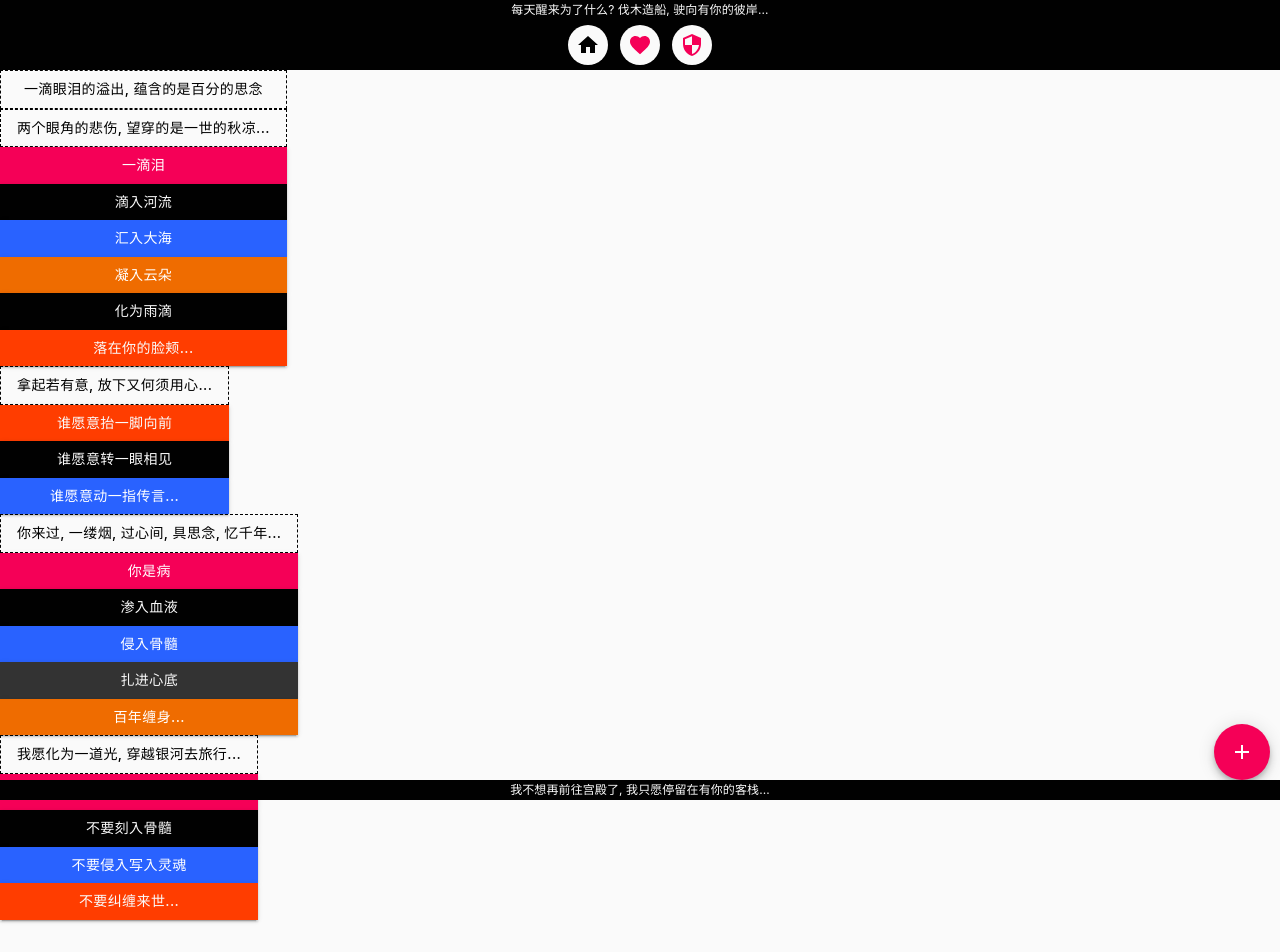
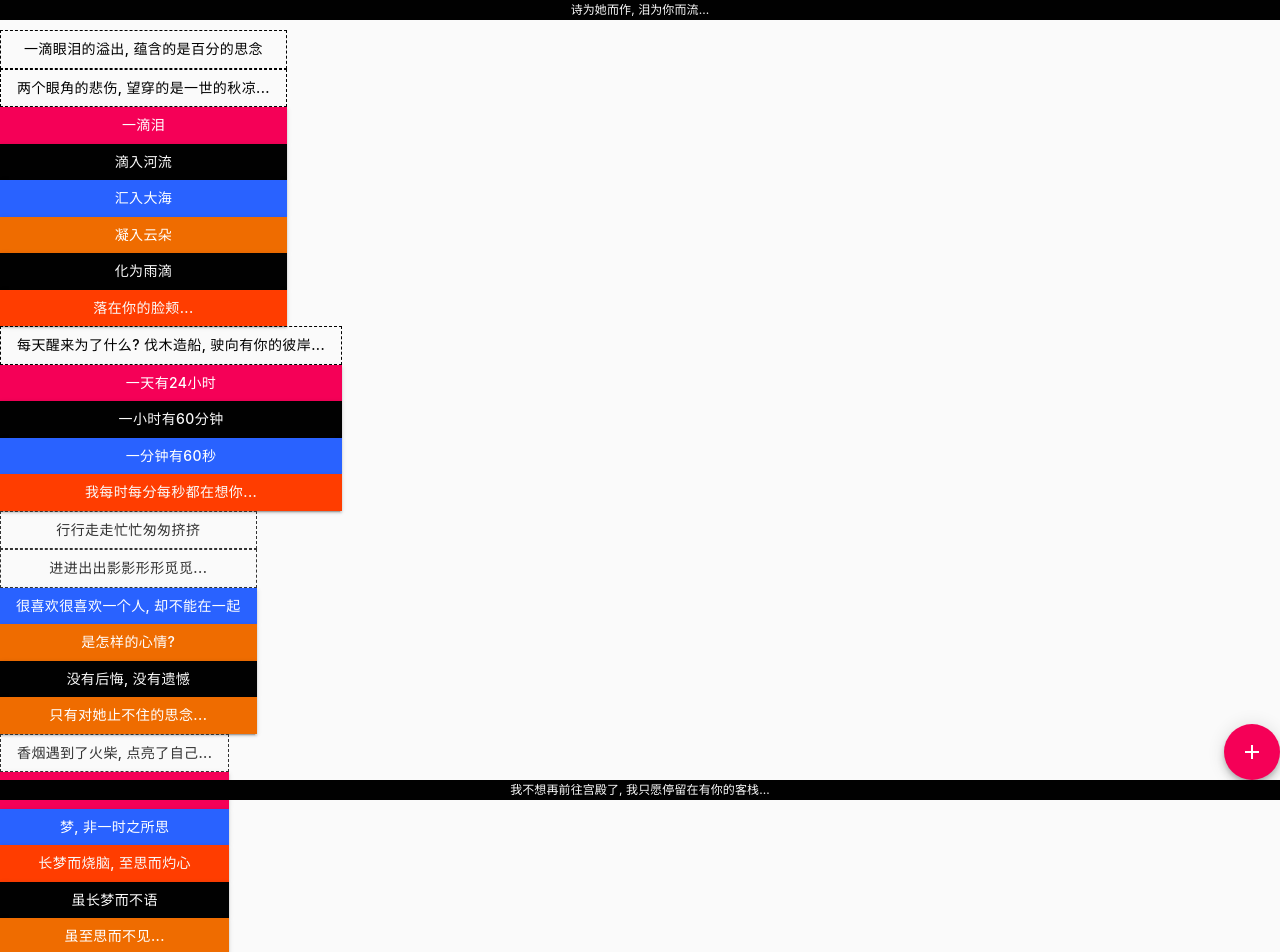
Before and after one commit to w-lianfu/react-miss, a React app: page /#/home in a window 1280 px wide. Before the commit this address led to /#/home. Shown: the top 952 px of the page. Built offline with nearby package versions, Linux system fonts and the light colour scheme.

Commit message:
update home page

```diff
--- a/src/component/app-top/index.tsx
+++ b/src/component/app-top/index.tsx
@@ -30,7 +30,7 @@ const AppTop = (props: IProps, state: IState) => {
   }, []);
 
   return (
-    <DBox>每天醒来为了什么? 伐木造船, 驶向有你的彼岸...</DBox>
+    <DBox>诗为她而作, 泪为你而流...</DBox>
   );
 };
 
--- a/src/container/app-box.tsx
+++ b/src/container/app-box.tsx
@@ -15,7 +15,9 @@ const DPaper = styled(Paper)({
   position: 'relative',
   display: 'flex',
   width: '100%',
+  marginTop: `${Size.appTop}rem`,
   marginBottom: `${Size.appStatus}rem`,
+  padding: '1rem 0',
 });
 
 const AppBox = (props: IProps, state: IState) => {
--- a/src/container/app-dial.tsx
+++ b/src/container/app-dial.tsx
@@ -20,7 +20,7 @@ interface IState {}
 const DStack = styled(Stack)({
   position: 'fixed',
   bottom: `${Size.appStatus}rem`,
-  right: '1rem',
+  right: 0,
   display: 'flex',
 });
 
--- a/src/container/app-page.tsx
+++ b/src/container/app-page.tsx
@@ -10,9 +10,6 @@ import AppLeft from '@comp/app-left/index';
 import AppRight from '@comp/app-right/index';
 import AppNav from '@comp/app-nav/index';
 import Home from '@page/home/index';
-import Love from '@page/love/index';
-import Security from '@page/security/index';
-import Setting from '@page/setting/index';
 
 interface IProps {}
 interface IState {}
@@ -20,7 +17,7 @@ interface IState {}
 const DPaper = styled(Paper)({
   position: 'relative',
   display: 'grid',
-  gridTemplateRows: `${Size.appTop + Size.appNav}rem 1fr`,
+  gridTemplateRows: `${Size.appTop}rem 1fr`,
 });
 
 const AppPage = (props: IProps, state: IState) => {
@@ -29,16 +26,11 @@ const AppPage = (props: IProps, state: IState) => {
   }, []);
 
   return (
-    <DPaper>
-      <AppNav />
-      <Routes>
-        <Route index={true} element={<Home />} />
-        <Route path="/home" element={<Home />} />
-        <Route path="/love" element={<Love />} />
-        <Route path="/security" element={<Security />} />
-        <Route path="*" element={<Home />} />
-      </Routes>
-    </DPaper>
+    <Routes>
+      <Route index={true} element={<Home />} />
+      <Route path="/home" element={<Home />} />
+      <Route path="*" element={<Home />} />
+    </Routes>
   );
 };
 
--- a/src/page/home/index.tsx
+++ b/src/page/home/index.tsx
@@ -41,10 +41,36 @@ const Home = (props: IProps, state: IState) => {
         <Button variant="contained" color="error">落在你的脸颊...</Button>
       </DStack>
       <DStack>
-        <Button variant="dashed" color="black">拿起若有意, 放下又何须用心...</Button>
-        <Button variant="contained" color="error">谁愿意抬一脚向前</Button>
-        <Button variant="contained" color="black">谁愿意转一眼相见</Button>
-        <Button variant="contained" color="secondary">谁愿意动一指传言...</Button>
+        <Button variant="dashed" color="black">
+          每天醒来为了什么? 伐木造船, 驶向有你的彼岸...
+        </Button>
+        <Button variant="contained" color="primary">一天有24小时</Button>
+        <Button variant="contained" color="black">一小时有60分钟</Button>
+        <Button variant="contained" color="secondary">一分钟有60秒</Button>
+        <Button variant="contained" color="error">我每时每分每秒都在想你...</Button>
+      </DStack>
+      <DStack>
+        <Button variant="dashed" color="dark">行行走走忙忙匆匆挤挤</Button>
+        <Button variant="dashed" color="dark">进进出出影影形形觅觅...</Button>
+        <Button variant="contained" color="secondary">很喜欢很喜欢一个人, 却不能在一起</Button>
+        <Button variant="contained" color="warning">是怎样的心情?</Button>
+        <Button variant="contained" color="black">没有后悔, 没有遗憾</Button>
+        <Button variant="contained" color="warning">只有对她止不住的思念...</Button>
+      </DStack>
+      <DStack>
+        <Button variant="dashed" color="dark">香烟遇到了火柴, 点亮了自己...</Button>
+        <Button variant="contained" color="primary">思, 非一时之所梦</Button>
+        <Button variant="contained" color="secondary">梦, 非一时之所思</Button>
+        <Button variant="contained" color="error">长梦而烧脑, 至思而灼心</Button>
+        <Button variant="contained" color="black">虽长梦而不语</Button>
+        <Button variant="contained" color="warning">虽至思而不见...</Button>
+      </DStack>
+      <DStack>
+        <Button variant="dashed" color="black">我愿化为一道光, 穿越银河去旅行...</Button>
+        <Button variant="contained" color="primary">愿此缘分至于今生</Button>
+        <Button variant="contained" color="black">不要刻入骨髓</Button>
+        <Button variant="contained" color="secondary">不要写入灵魂</Button>
+        <Button variant="contained" color="error">不要纠缠来世...</Button>
       </DStack>
       <DStack>
         <Button variant="dashed" color="black">你来过, 一缕烟, 过心间, 具思念, 忆千年...</Button>
@@ -55,11 +81,10 @@ const Home = (props: IProps, state: IState) => {
         <Button variant="contained" color="warning">百年缠身...</Button>
       </DStack>
       <DStack>
-        <Button variant="dashed" color="black">我愿化为一道光, 穿越银河去旅行...</Button>
-        <Button variant="contained" color="primary">愿此缘分至于今生</Button>
-        <Button variant="contained" color="black">不要刻入骨髓</Button>
-        <Button variant="contained" color="secondary">不要侵入写入灵魂</Button>
-        <Button variant="contained" color="error">不要纠缠来世...</Button>
+        <Button variant="dashed" color="black">昨天走了, 把最低温度留给了今天...</Button>
+        <Button variant="contained" color="error">谁愿意抬一脚向前</Button>
+        <Button variant="contained" color="black">谁愿意转一眼相见</Button>
+        <Button variant="contained" color="secondary">谁愿意动一指传言...</Button>
       </DStack>
     </AppBox>
   );
```
